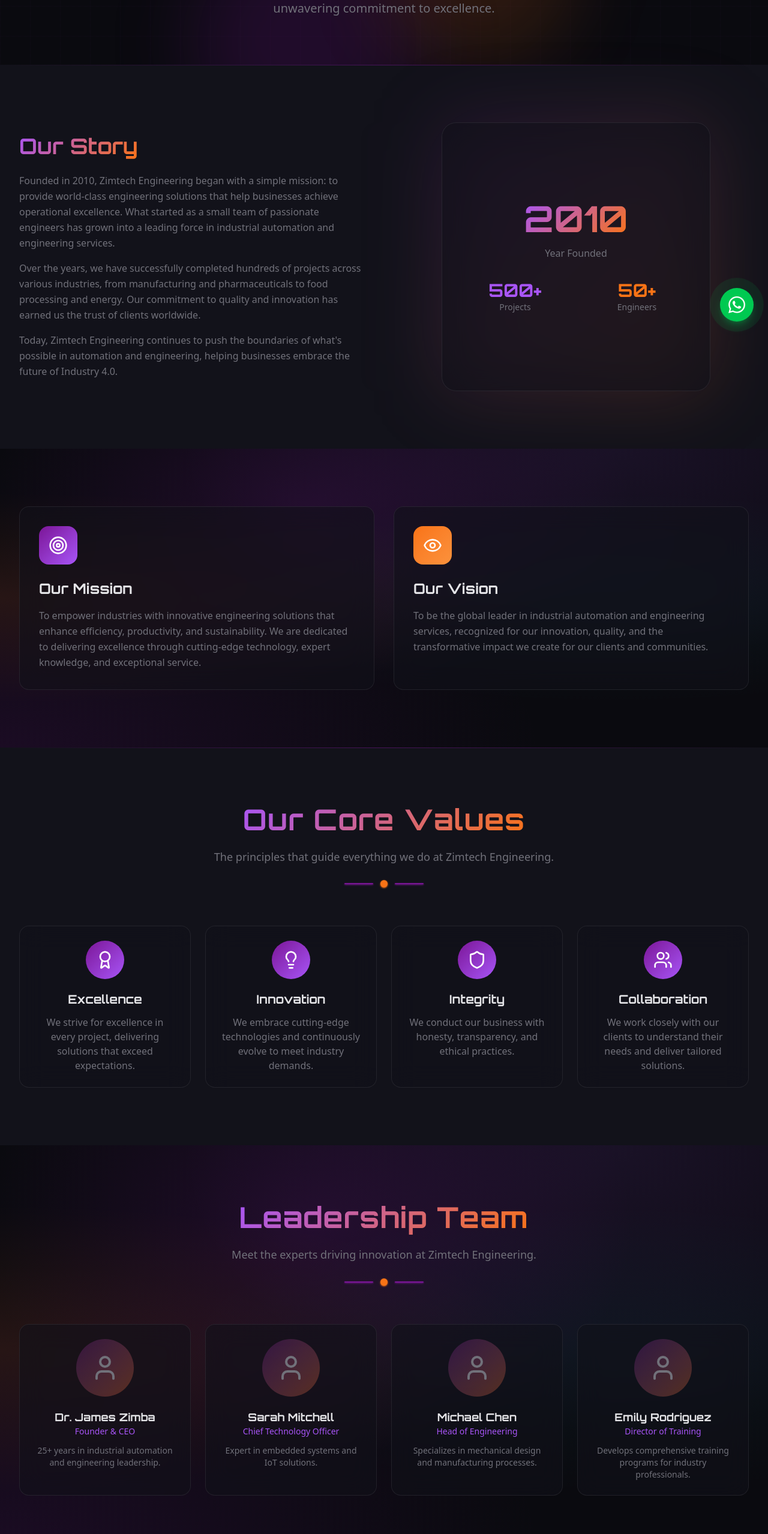
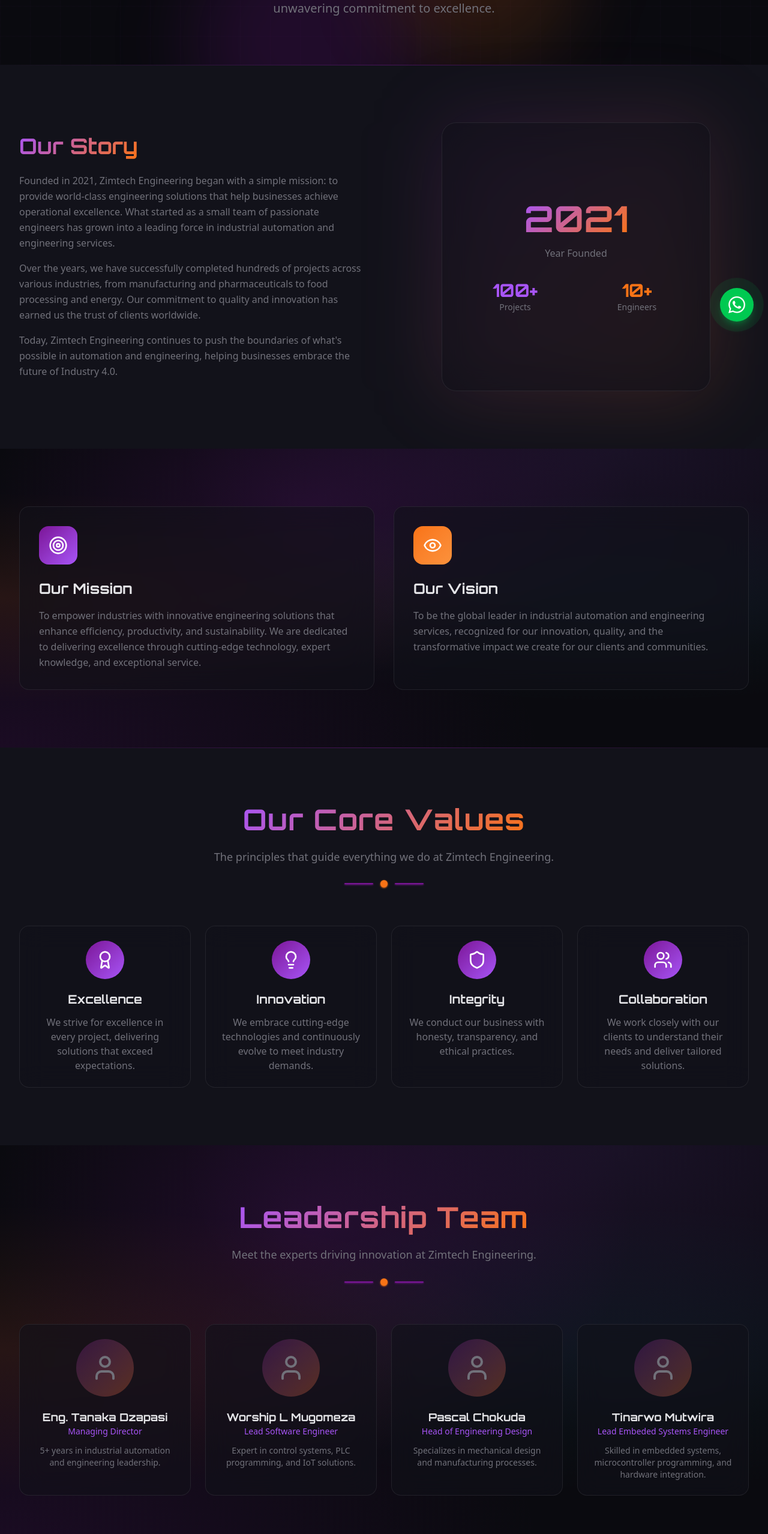
Before and after one commit to worshix/tanscripts, a Next.js app: page /about in a window 1280 px wide. Shown: the part 240-2797 px from the top of the page at 60% size. Built offline with nearby package versions, Linux system fonts and the light colour scheme.

Commit message:
about page done

```diff
--- a/app/about/page.tsx
+++ b/app/about/page.tsx
@@ -38,24 +38,24 @@ const values = [
 
 const team = [
   {
-    name: "Dr. James Zimba",
-    role: "Founder & CEO",
-    description: "25+ years in industrial automation and engineering leadership.",
+    name: "Eng. Tanaka Dzapasi",
+    role: "Managing Director",
+    description: "5+ years in industrial automation and engineering leadership.",
   },
   {
-    name: "Sarah Mitchell",
-    role: "Chief Technology Officer",
-    description: "Expert in embedded systems and IoT solutions.",
+    name: "Worship L Mugomeza",
+    role: "Lead Software Engineer",
+    description: "Expert in control systems, PLC programming, and IoT solutions.",
   },
   {
-    name: "Michael Chen",
-    role: "Head of Engineering",
+    name: "Pascal Chokuda",
+    role: "Head of Engineering Design",
     description: "Specializes in mechanical design and manufacturing processes.",
   },
   {
-    name: "Emily Rodriguez",
-    role: "Director of Training",
-    description: "Develops comprehensive training programs for industry professionals.",
+    name: "Tinarwo Mutwira",
+    role: "Lead Embeded Systems Engineer",
+    description: "Skilled in embedded systems, microcontroller programming, and hardware integration.",
   },
 ];
 
@@ -96,7 +96,7 @@ export default function AboutPage() {
               </h2>
               <div className="space-y-4 text-foreground-muted leading-relaxed">
                 <p>
-                  Founded in 2010, Zimtech Engineering began with a simple mission:
+                  Founded in 2021, Zimtech Engineering began with a simple mission:
                   to provide world-class engineering solutions that help businesses
                   achieve operational excellence. What started as a small team of
                   passionate engineers has grown into a leading force in industrial
@@ -120,16 +120,16 @@ export default function AboutPage() {
                 <div className="absolute inset-0 bg-gradient-to-br from-primary/20 to-secondary/20 rounded-3xl blur-3xl" />
                 <div className="relative glass-card rounded-3xl h-full flex flex-col items-center justify-center text-center p-8">
                   <div className="text-6xl font-bold text-gradient font-[family-name:var(--font-orbitron)] mb-4">
-                    2010
+                    2021
                   </div>
                   <p className="text-foreground-muted">Year Founded</p>
                   <div className="mt-8 grid grid-cols-2 gap-6 w-full">
                     <div className="text-center">
-                      <div className="text-3xl font-bold text-primary-light font-[family-name:var(--font-orbitron)]">500+</div>
+                      <div className="text-3xl font-bold text-primary-light font-[family-name:var(--font-orbitron)]">100+</div>
                       <p className="text-sm text-foreground-muted">Projects</p>
                     </div>
                     <div className="text-center">
-                      <div className="text-3xl font-bold text-secondary font-[family-name:var(--font-orbitron)]">50+</div>
+                      <div className="text-3xl font-bold text-secondary font-[family-name:var(--font-orbitron)]">10+</div>
                       <p className="text-sm text-foreground-muted">Engineers</p>
                     </div>
                   </div>
```
